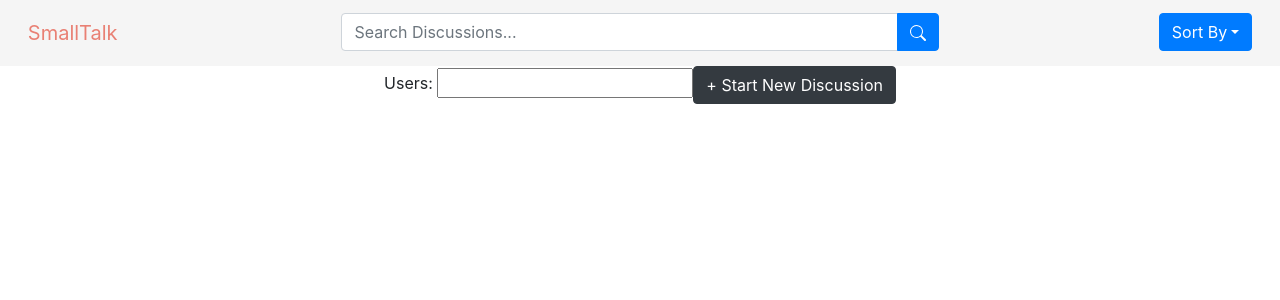
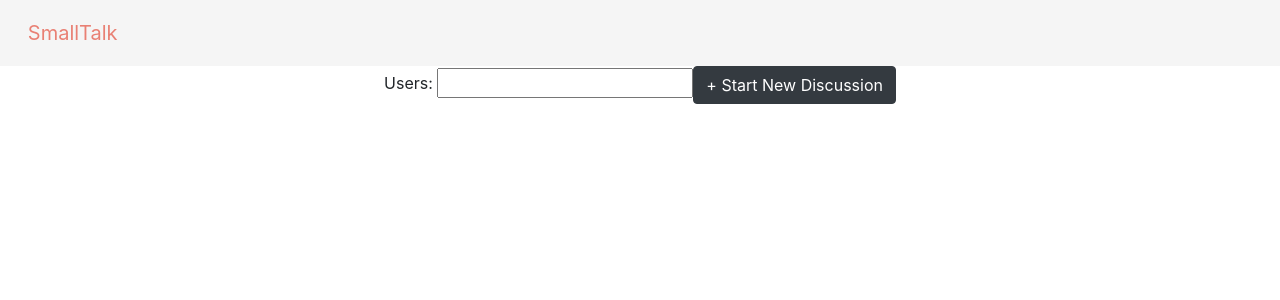
Before and after one commit to seniordesign-ufl/qaclient, a React (Create React App) app: page /room/1 in a window 1280 px wide. Shown: the top 300 px of the page. Built offline with nearby package versions, Linux system fonts and the light colour scheme.

Commit message:
Update Header.js

```diff
--- a/src/components/Header.js
+++ b/src/components/Header.js
@@ -33,6 +33,8 @@ function Header(props) {
         };
     }, []);
 
+    if (AppContext.roomKey != null)
+    {
         return (
             <div class="header">
                 <Container fluid>
@@ -59,6 +61,21 @@ function Header(props) {
                 </Container>
             </div>
         )
+    }
+    else
+    {
+        return (
+            <div class="header">
+                <Container fluid>
+                    <Row>
+                        <Col align="left">
+                            <a class="navbar-brand" href="/">SmallTalk</a>
+                        </Col>
+                    </Row>
+                </Container>
+            </div>
+        )
+    }
 };
 
 export default Header;
```
Lines whose indentation alone changed are shown as unchanged.
